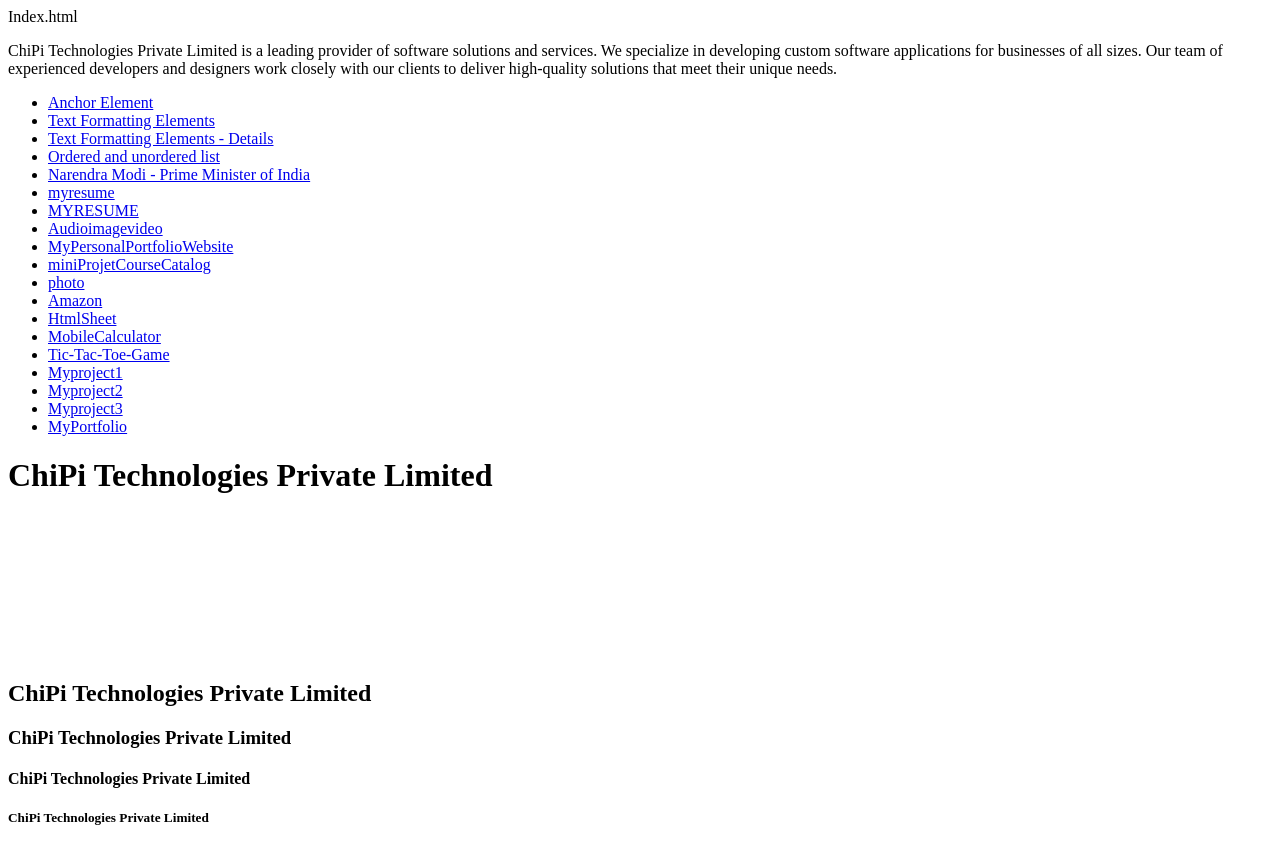
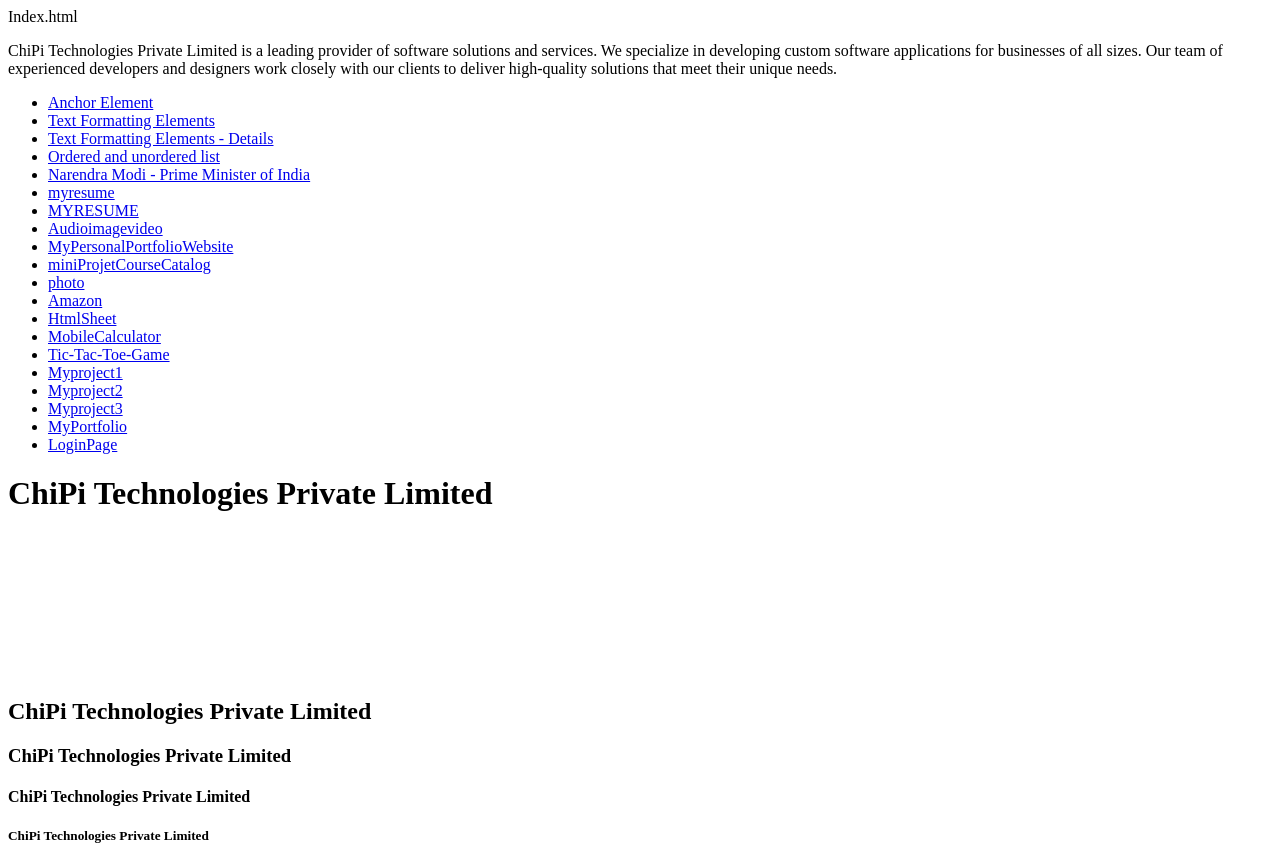
Before and after one commit to Dipusmart/myfirstwebsite, a plain HTML site: page index.html in a window 1280 px wide. Shown: the top 847 px of the page. Drawn offline with Linux system fonts and the light colour scheme.

Commit message:
update File

```diff
--- a/index.html
+++ b/index.html
@@ -29,6 +29,7 @@ Index.html
             <li> <a href="Myproject2.html">Myproject2</a></li>
             <li> <a href="Myproject3.html">Myproject3</a></li>
             <li> <a href="MyPortfolio.html">MyPortfolio</a></li>
+            <li> <a href="LoginPage.html">LoginPage</a></li>
 
         </ul>
         <h1>ChiPi Technologies Private Limited</h1>
```
